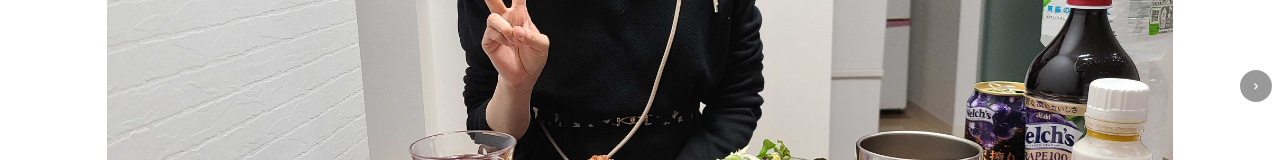
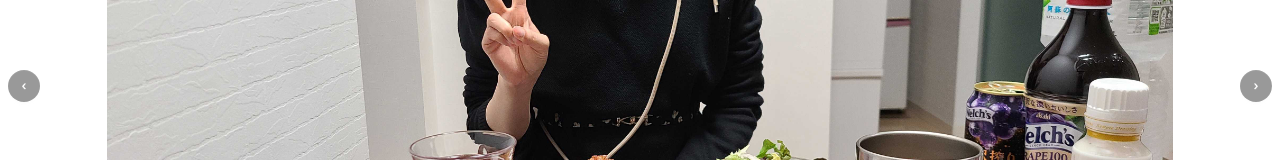
Before and after one commit to gunsow911/marriage_photo_album, a React (Vite) app: page /#/ in a window 1280 px wide. Shown: the part 314-474 px from the top of the page. Built offline with nearby package versions, Linux system fonts and the light colour scheme.

Commit message:
背景を更新

```diff
--- a/src/components/PhotoSwiper.tsx
+++ b/src/components/PhotoSwiper.tsx
@@ -16,8 +16,8 @@ export default function PhotoViewer({ photos }: Props) {
     setIndex(next)
   }
 
-  const prev = () => index > 0 && go(index - 1)
-  const next = () => index < photos.length - 1 && go(index + 1)
+  const prev = () => go((index - 1 + photos.length) % photos.length)
+  const next = () => go((index + 1) % photos.length)
 
   const handleTouchStart = (e: React.TouchEvent) => {
     touchStartX.current = e.touches[0].clientX
@@ -70,24 +70,20 @@ export default function PhotoViewer({ photos }: Props) {
       </AnimatePresence>
 
       {/* Prev button */}
-      {index > 0 && (
       <button
         className="absolute left-2 z-10 btn btn-circle btn-sm bg-black/40 border-0 text-white hover:bg-black/60"
         onClick={prev}
       >
         ‹
       </button>
-      )}
 
       {/* Next button */}
-      {index < photos.length - 1 && (
       <button
         className="absolute right-2 z-10 btn btn-circle btn-sm bg-black/40 border-0 text-white hover:bg-black/60"
         onClick={next}
       >
         ›
       </button>
-      )}
 
       {/* Counter */}
       <div className="absolute bottom-3 left-0 right-0 text-center pointer-events-none">
--- a/src/routes/__root.tsx
+++ b/src/routes/__root.tsx
@@ -2,7 +2,7 @@ import { createRootRoute, Outlet } from '@tanstack/react-router'
 
 export const rootRoute = createRootRoute({
   component: () => (
-    <div className="min-h-screen bg-black">
+    <div className="min-h-screen bg-white">
       <Outlet />
     </div>
   ),
```
Lines whose indentation alone changed are shown as unchanged.
